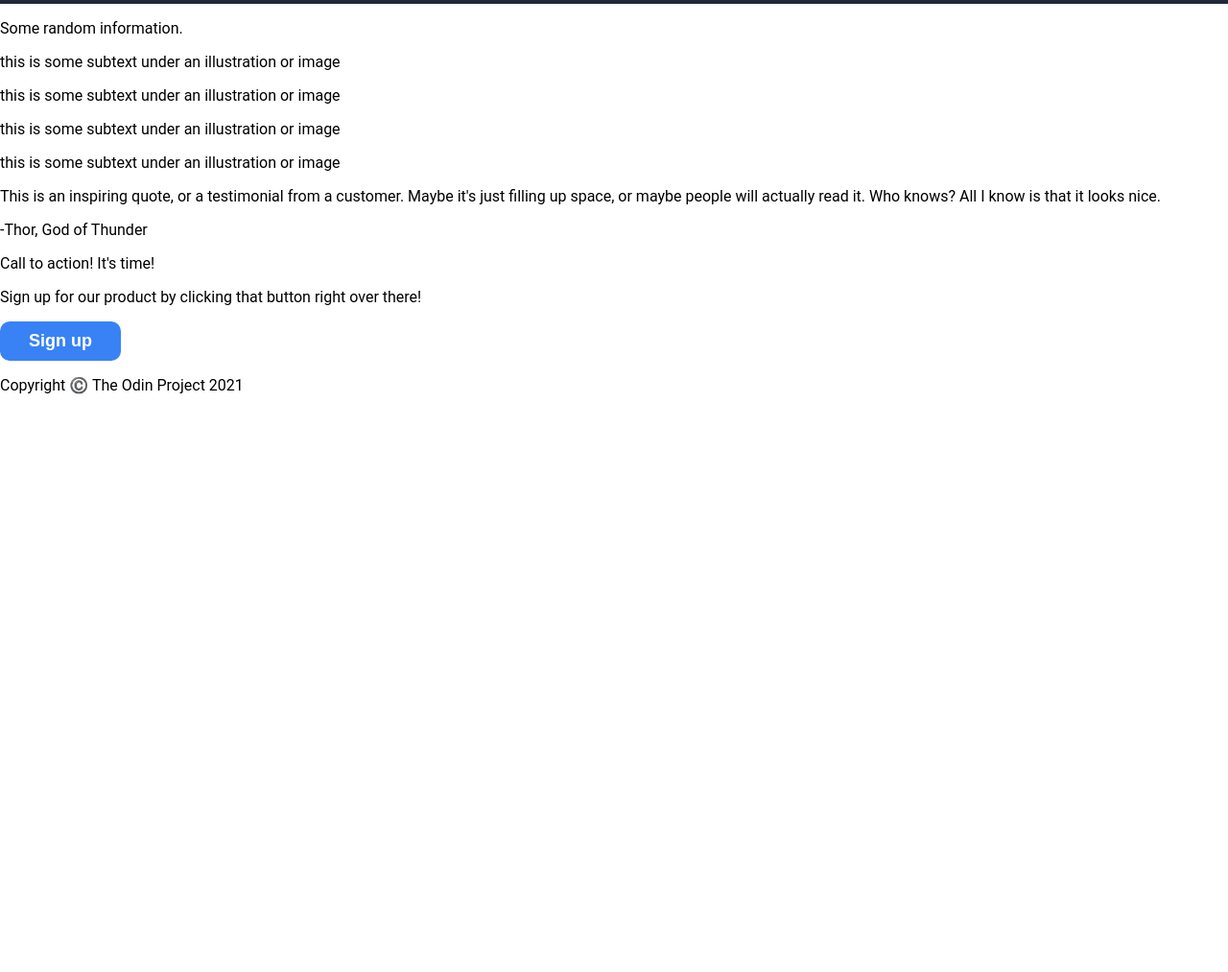
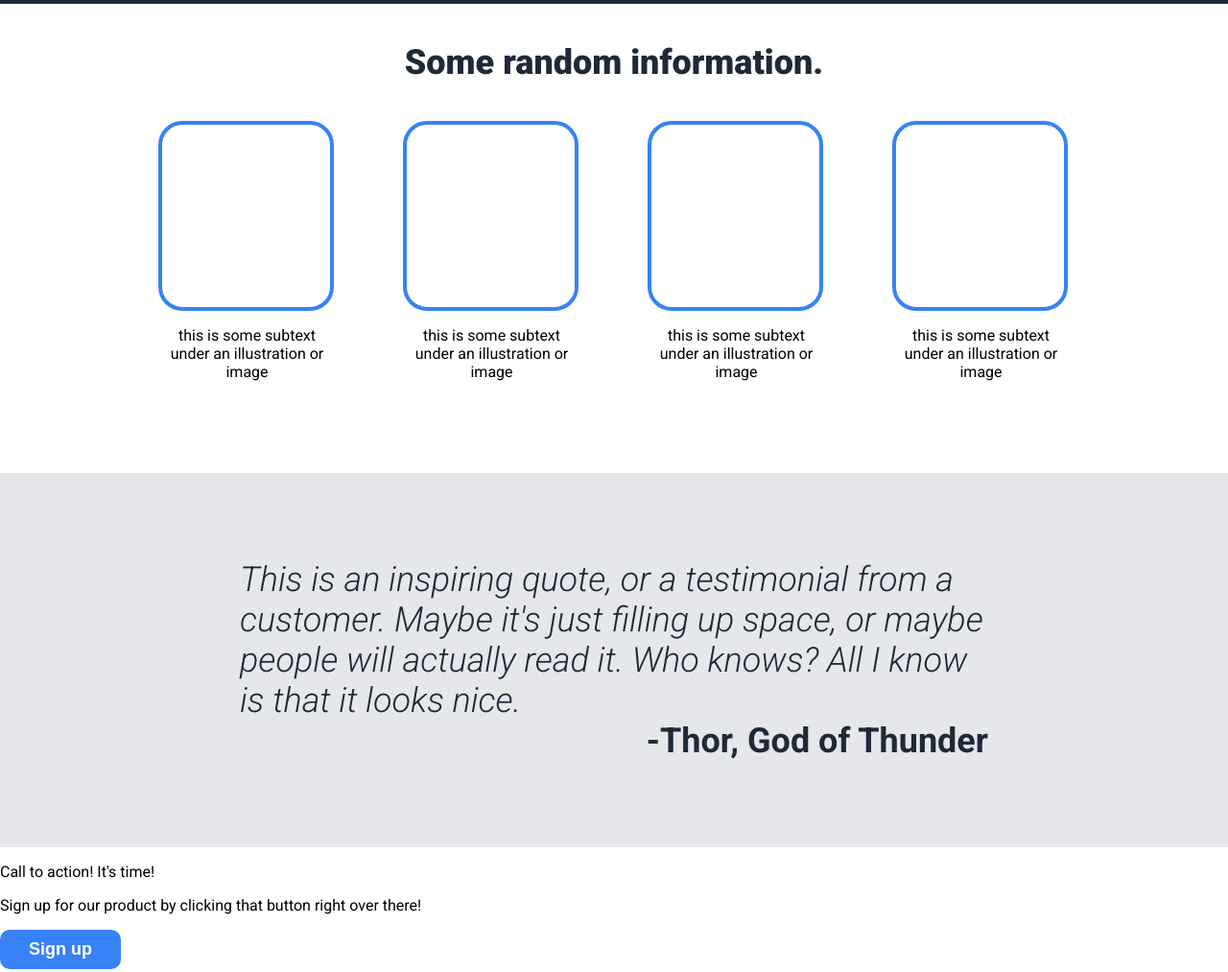
Before and after one commit to Bhaveshk46/Landing-Page, a plain HTML site: page index.html in a window 1280 px wide. Shown: the part 538-1551 px from the top of the page at 96% size. Before the commit the page ends 965 px from the top, so only its background shows below. Drawn offline with Linux system fonts and the light colour scheme.

Commit message:
Complete the second and quote part

```diff
--- a/index.html
+++ b/index.html
@@ -6,6 +6,10 @@
     <meta name="viewport" content="width=device-width, initial-scale=1.0">
     <title>Landing-Page</title>
     <link rel="stylesheet" href="./style.css">
+    <link rel="preconnect" href="https://fonts.googleapis.com">
+    <link rel="preconnect" href="https://fonts.gstatic.com" crossorigin>
+    <link href="https://fonts.googleapis.com/css2?family=Roboto:ital,wght@0,100..900;1,100..900&display=swap"
+        rel="stylesheet">
 </head>
 
 <body>
@@ -18,7 +22,8 @@
                     href="https://www.google.com/?zx=1779202064412">header link two</a> <a
                     href="https://www.google.com/?zx=1779202064412">header link three</a></div>
         </div>
-            <div class="cont-img"><div class="cont1-a">
+        <div class="cont-img">
+            <div class="cont1-a">
                 <div class="hero-main">
                     <p> This website is<br> awesome</p>
 
@@ -31,37 +36,54 @@
                 </div>
                 <div class="button1"><button>Sign up</button></div>
             </div>
-            <div class="image">this is the placeholder for an image</div></div>
+            <div class="image">this is the placeholder for an image</div>
+        </div>
     </div>
 
     <div class="content2">
-        <p>Some random information.</p>
+        <div class="info-header"> Some random information.</div>
         <div class="boxes">
-            <div class="box">
+            <div class="box-text">
+                <div class="box-img"></div>
+                <div class="text">
                     <p>this is some subtext under an illustration or image</p>
                 </div>
-            <div class="box">
+            </div>
+            <div class="box-text">
+                <div class="box-img"></div>
+                <div class="text">
                     <p>this is some subtext under an illustration or image</p>
                 </div>
-            <div class="box">
+            </div>
+            <div class="box-text">
+                <div class="box-img"></div>
+                <div class="text">
                     <p>this is some subtext under an illustration or image</p>
                 </div>
-            <div class="box">
+            </div>
+            <div class="box-text">
+                <div class="box-img"></div>
+                <div class="text">
                     <p>this is some subtext under an illustration or image</p>
                 </div>
             </div>
         </div>
+    </div>
     <div class="content3">
-        <p>This is an inspiring quote, or a testimonial from a
+        <div class="quote">
+            <em>This is an inspiring quote, or a testimonial from a
                     customer. Maybe it's just filling up space, or maybe
                     people will actually read it. Who knows? All I know
-            is that it looks nice.</p>
-        <p>-Thor, God of Thunder</p>
+                    is that it looks nice.</em>
+            <div class="author">
+                -Thor, God of Thunder
+            </div>
+        </div>
     </div>
     <div class="content4">
         <p>Call to action! It's time!</p>
         <p>Sign up for our product by clicking that button right over there!</p>
-        <button>Sign up</button>
+        <div class="button2"><button>Sign up</button></div>
     </div>
     <div class="footer">
         <p>Copyright ©️ The Odin Project 2021</p>
--- a/style.css
+++ b/style.css
@@ -93,3 +93,54 @@ button{
 .hero-secondary p{
     margin-top: 0px;
 }
+
+.info-header{
+    font-size: 36px;
+    font-weight: 900;
+    color: #1F2937;
+    display: flex;
+    justify-content: center;
+    align-items: center;
+    padding-top: 40px;
+}
+.box-img{
+    border-radius: 25px;
+  border: 4px solid #3882F6;
+  padding: 20px;
+  width: 135px;
+  height: 150px;
+}
+.boxes{
+    display: flex;
+    justify-content: center;
+    gap:70px;
+    padding-top: 40px;
+    padding-bottom: 80px;
+}
+
+.text{
+    width: 185px;
+    text-align: center;
+
+}
+
+.content3{
+    background-color: #E5E7EB ;
+    font-size: 36px ;
+    color: #1F2937;
+    font-weight: 300;
+    display: flex;
+    justify-content: center;
+    align-items: center;
+
+}
+.quote{
+    width:780px ;
+    padding: 90px 0px;
+}
+.author{
+    display: flex;
+    justify-content: end;
+    font-weight:700;
+
+}
```
Lines whose indentation alone changed are shown as unchanged.
